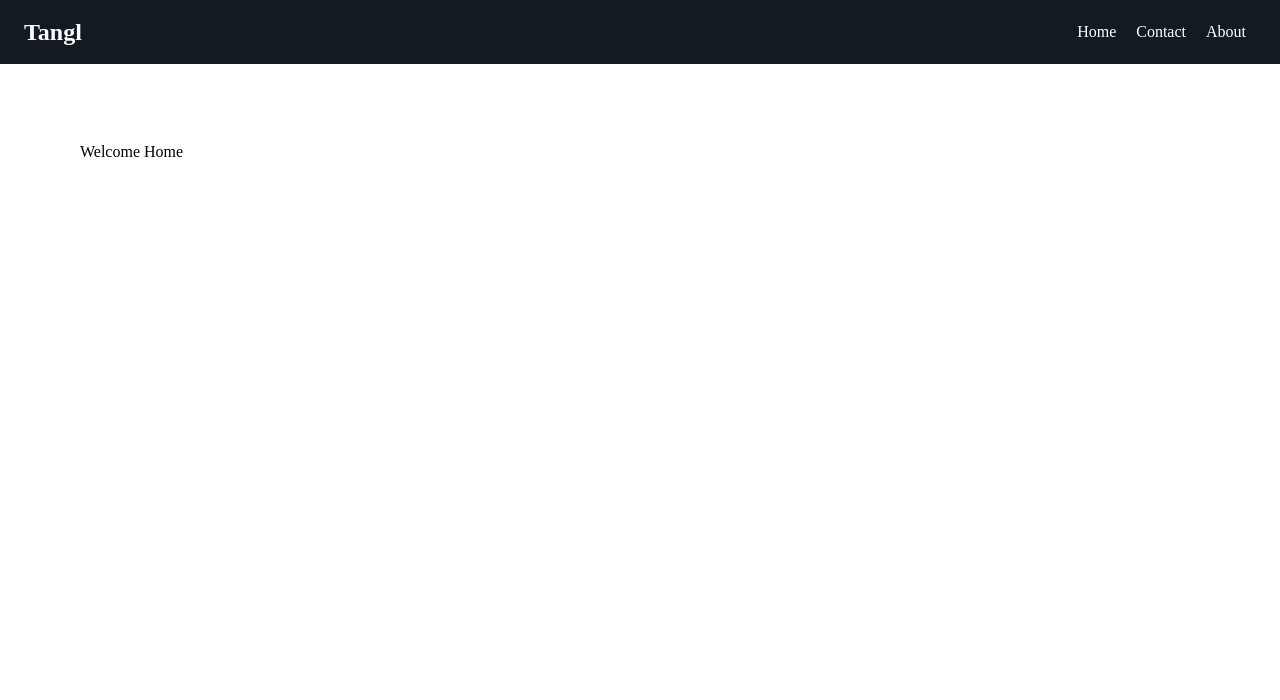
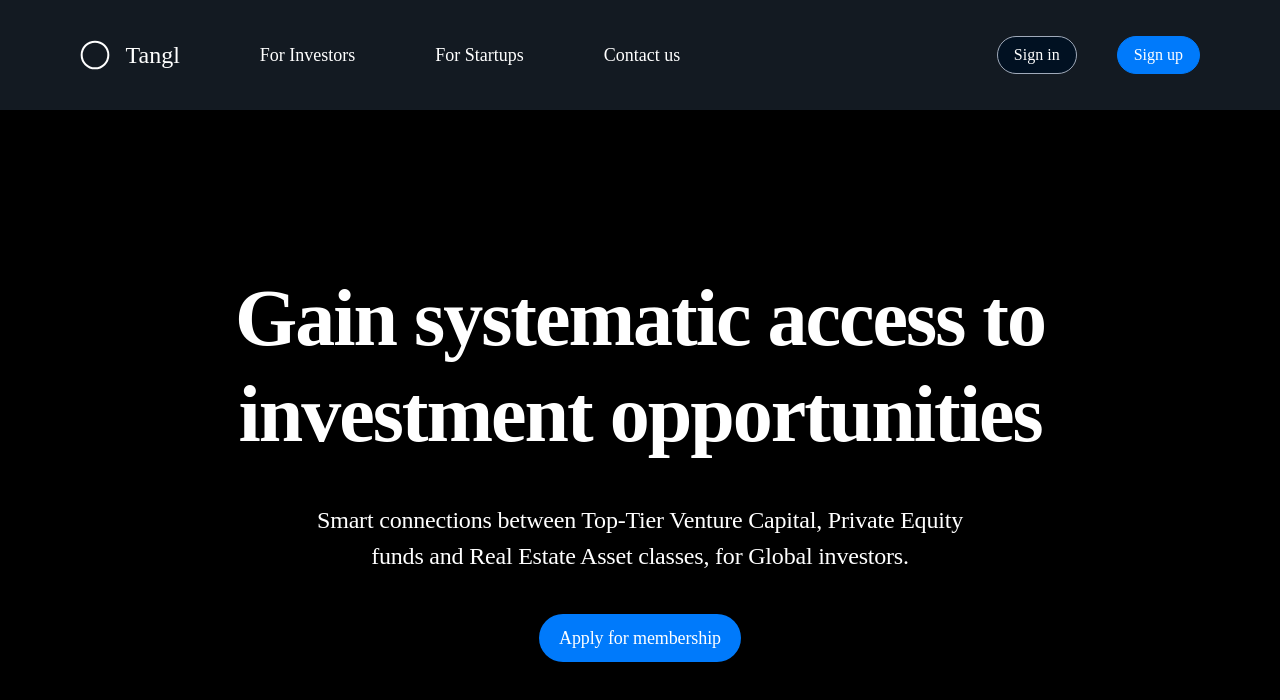
Before and after one commit to khervie-star/tangl_admin-interface_frontend, a React (Create React App) app: page / in a window 1280 px wide. Shown: the top 700 px of the page. Built offline with nearby package versions, Linux system fonts and the light colour scheme; a web font is replaced by a local one.

Commit message:
creating Nav

```diff
--- a/src/App.tsx
+++ b/src/App.tsx
@@ -2,6 +2,7 @@ import NavBar from "./components/Nav";
 import { Container, GlobalStyles } from "./Global";
 import {BrowserRouter as Router, Routes, Route} from 'react-router-dom'
 import Home from "./pages/Home";
+import Investors from "./pages/investors";
 import About from "./pages/About";
 import Contact from "./pages/Contact";
 
@@ -13,7 +14,7 @@ function App() {
         <NavBar/>
         <Container>
           <Routes>
-            <Route path="/" element={<Home/>}/>
+            <Route path="/" element={<Investors/>}/>
             <Route path="/about" element={<About/>}/>
             <Route path="/contact" element={<Contact/>}/>
           </Routes>
--- a/src/Global/index.tsx
+++ b/src/Global/index.tsx
@@ -12,6 +12,8 @@ export const GlobalStyles = createGlobalStyle`
 
 body{
   margin: 0 !important;
+  color: #ffffff;
+  background: #000000;
 }
 
 #root{
@@ -20,5 +22,5 @@ body{
 `
 
 export const Container = styled.div`
-  margin: 5rem;
+  margin: 5rem 0rem;
 `
--- /dev/null
+++ b/src/components/Icons/Navicons.tsx
@@ -0,0 +1,9 @@
+export const Logo = () => {
+    return (
+        <>
+          <svg width="30" height="30" viewBox="0 0 30 30" fill="none" xmlns="http://www.w3.org/2000/svg">
+            <path d="M15 28.3333C22.3638 28.3333 28.3333 22.3638 28.3333 15C28.3333 7.63619 22.3638 1.66666 15 1.66666C7.63616 1.66666 1.66663 7.63619 1.66663 15C1.66663 22.3638 7.63616 28.3333 15 28.3333Z" stroke="white" stroke-width="2" stroke-linecap="round" stroke-linejoin="round"/>
+          </svg>
+        </>
+    )
+}
--- /dev/null
+++ b/src/components/Investors/Home/Membership.tsx
@@ -0,0 +1,15 @@
+import { MemberWrapper, MemberTitle, MemberText, Flex, MemberButton } from "./styles"
+
+const Membership = () => {
+    return(
+        <MemberWrapper>
+            <MemberTitle>Gain systematic access to investment opportunities</MemberTitle>
+            <MemberText>Smart connections between Top-Tier Venture Capital, Private Equity funds and Real Estate Asset classes, for Global investors. </MemberText>
+            <Flex>
+                <MemberButton>Apply for membership</MemberButton>
+            </Flex>
+        </MemberWrapper>
+    )
+}
+
+export default Membership
--- /dev/null
+++ b/src/components/Investors/Home/styles.tsx
@@ -0,0 +1,43 @@
+import styled from 'styled-components'
+
+export const MemberWrapper = styled.div`
+   padding-top: 2.5rem;
+`
+
+export const MemberTitle = styled.h1`
+   margin: 2.5rem auto;
+   max-width: 58.5rem;
+   text-align: center;
+   font-size: 5rem;
+   font-weight: 700;
+   letter-spacing: -2px;
+   line-height: 6rem;
+`
+
+export const MemberText = styled.p`
+    font-size: 1.5rem;
+    line-height: 2.25rem;
+    text-align: center;
+    letter-spacing: -0.2px;
+    margin: 0rem auto;
+    max-width: 40.375rem;
+`
+
+export const Flex = styled.div`
+    display: flex;
+    justify-content: center;
+    margin: 2.5rem 0rem;
+`
+
+export const MemberButton = styled.button`
+    font-family: inherit;
+    font-size: 1.125rem;
+    line-height: 1.5rem;
+    background: #007AFB;
+    border-radius: 32px;
+    color: inherit;
+    letter-spacing: -0.1px;
+    padding: 0.75rem 1.25rem;
+    border: 0;
+    cursor: pointer;
+`
--- a/src/components/Nav/index.tsx
+++ b/src/components/Nav/index.tsx
@@ -1,18 +1,34 @@
-import {Wrapper, LogoContainer, LogoTitle, Navlist, NavLink } from './styles'
+import {
+    Wrapper,
+    LogoContainer,
+    LogoTitle, Navlist,
+    NavLink,
+    NavContainer,
+    NavButtons,
+    SignInButton,
+    SignUpButton } from './styles'
+import { Logo } from '../Icons/Navicons';
 
 
 const NavBar = () => {
     return(
+            <NavContainer>
                 <Wrapper>
                     <LogoContainer>
+                        <Logo/>
                         <LogoTitle>Tangl</LogoTitle>
                     </LogoContainer>
                     <Navlist>
-                    <li><NavLink to={'/'}>Home</NavLink></li>
-                    <li><NavLink to={'/about'}>Contact</NavLink></li>
-                    <li><NavLink to={'/contact'}>About</NavLink></li>
+                        <li><NavLink to={'/'}>For Investors</NavLink></li>
+                        <li><NavLink to={'/about'}>For Startups</NavLink></li>
+                        <li><NavLink to={'/contact'}>Contact us</NavLink></li>
                     </Navlist>
                 </Wrapper>
+                <NavButtons>
+                    <SignInButton>Sign in</SignInButton>
+                    <SignUpButton>Sign up</SignUpButton>
+                </NavButtons>
+            </NavContainer>
     )
 }
 
--- a/src/components/Nav/styles.tsx
+++ b/src/components/Nav/styles.tsx
@@ -1,36 +1,87 @@
 import styled from "styled-components"
 import {Link} from 'react-router-dom'
 
-export const Wrapper = styled.div`
+
+export const NavContainer = styled.div`
     color: white;
     background-color: #131A22;
     display: flex;
     justify-content: space-between;
     align-items: center;
     margin: 0;
-    padding: 1.5rem;
-`
+    padding: 2.25rem 5rem;
+`;
+
+export const Wrapper = styled.div`
+    display: flex;
+    align-items: center;
+`;
 
 export const LogoContainer = styled.div`
     display: flex;
     align-items : center;
-`
+    padding-right: 2.5rem;
+`;
 
 export const LogoTitle =styled.div`
-    font-weight: 800;
+    margin-left: 0.971rem;
+    font-weight: 400;
     font-size: 1.5rem;
-`
+    line-height: 2rem;
+`;
 
 export const Navlist = styled.ul`
     list-style: none;
     display: flex;
-    align-items: center;
+    margin: 0;
+    padding: 0;
     li{
-        padding: 0rem 0.625rem;
+        padding: 0rem 2.5rem;
     }
-`
+`;
 
 export const NavLink = styled(Link)`
     text-decoration: none;
-    color: white;
-`
+    font-family: inherit;
+    font-weight: inherit;
+    color: inherit;
+    font-size: 1.125rem;
+    line-height: 1.75rem;
+`;
+
+export const NavButtons = styled.div`
+    display: flex;
+    align-items: center;
+`;
+
+
+export const SignInButton = styled.button`
+    background: #011122;
+    color: inherit;
+    border: 1px solid #A0AABA;
+    box-sizing: border-box;
+    border-radius: 32px;
+    padding:0.625rem 1rem;
+    font-family: inherit;
+    font-size: inherit;
+    font-weight: inherit;
+    line-height: inherit;
+    margin-right: 1.25rem;
+    cursor: pointer;
+`;
+
+
+export const SignUpButton = styled.button`
+    background: #007AFB;
+    color: inherit;
+    border: 1px solid #007AFB;
+    box-sizing: border-box;
+    border-radius: 32px;
+    padding:0.625rem 1rem;
+    font-family: inherit;
+    font-size: inherit;
+    font-weight: inherit;
+    line-height: inherit;
+    margin-left: 1.25rem;
+    cursor: pointer;
+`;
--- /dev/null
+++ b/src/pages/investors/index.tsx
@@ -0,0 +1,11 @@
+import Membership from "../../components/Investors/Home/Membership"
+
+const Investors = () => {
+    return(
+        <>
+           <Membership/>
+        </>
+    )
+}
+
+export default Investors
```
Also changed, not shown: src/Assets/icons/Iconcircle.svg (added). Lines whose indentation alone changed are shown as unchanged.
